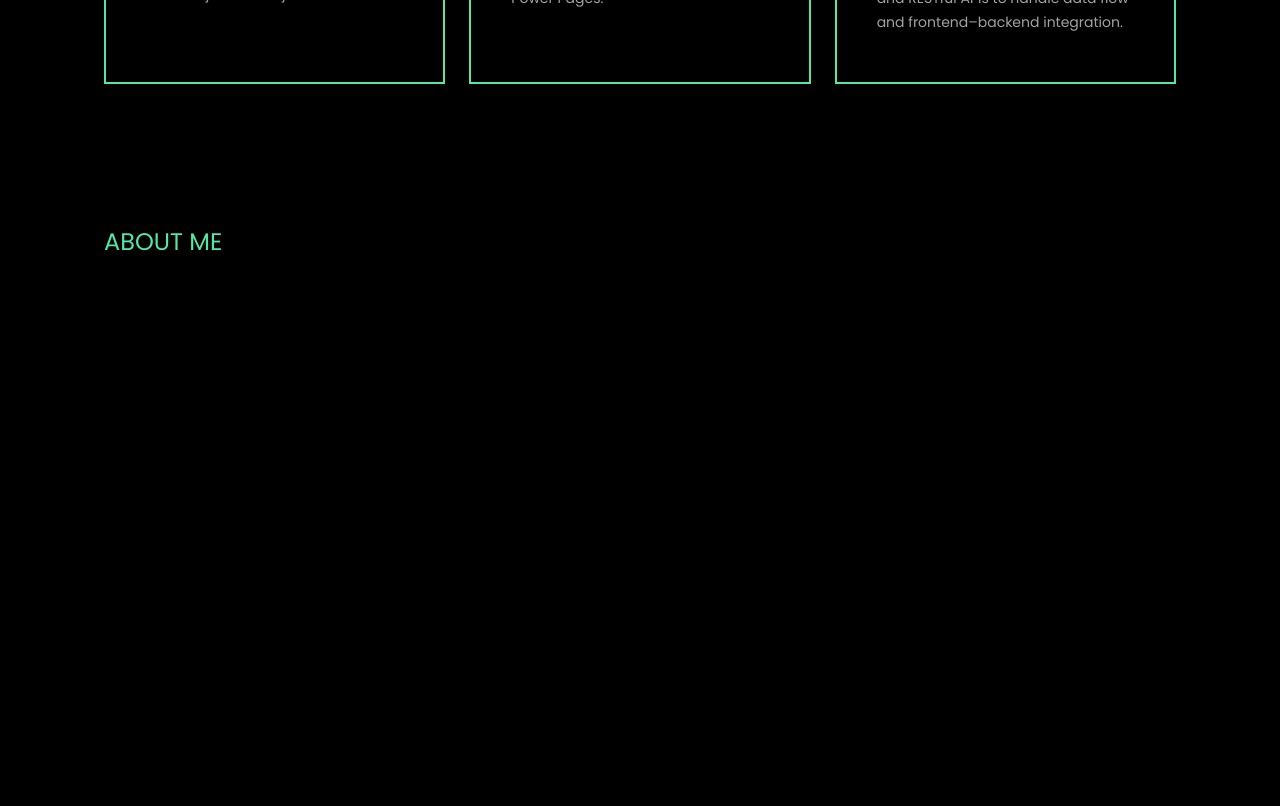
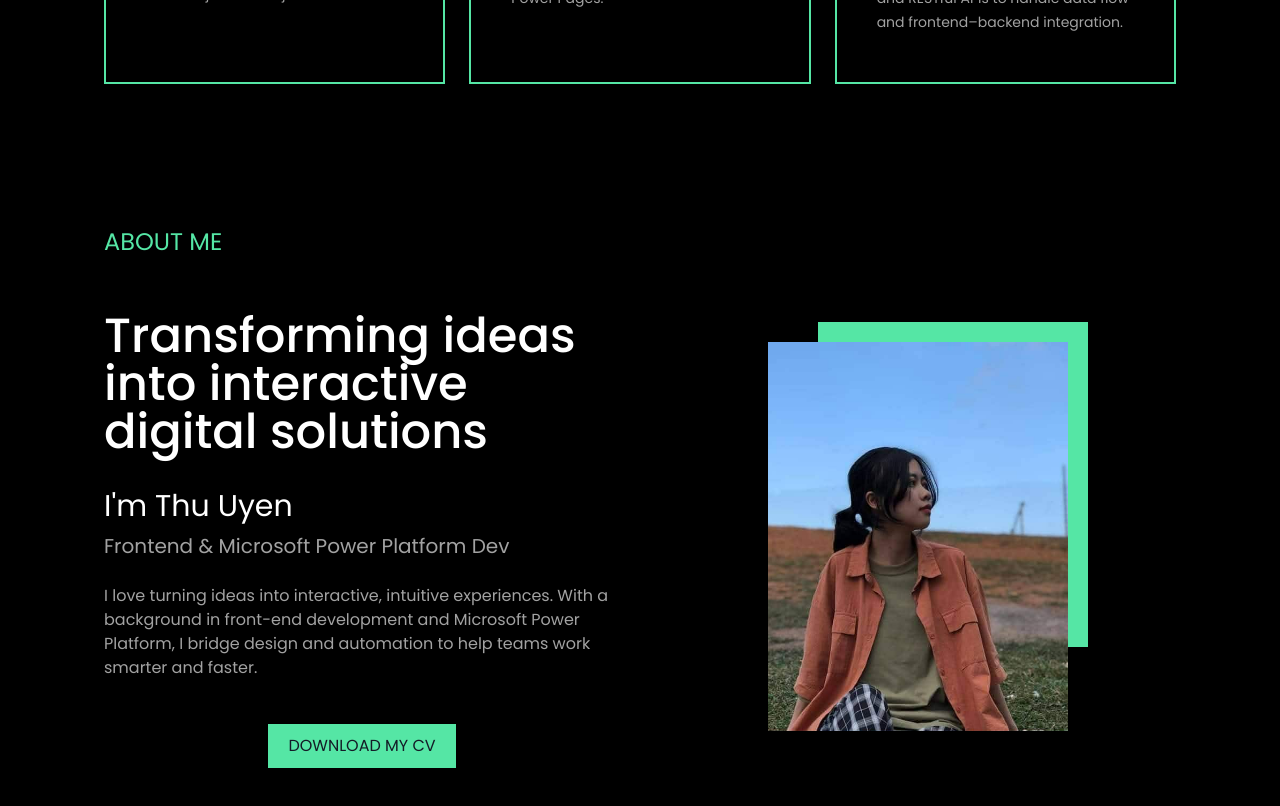
Before and after one commit to TruongThuUyen/My-Portfolio-Project, a Next.js app: page / in a window 1280 px wide. Shown: the part 1200-2006 px from the top of the page. Built offline with nearby package versions, Linux system fonts and the light colour scheme.

Commit message:
Added About section

```diff
--- a/src/app/globals.css
+++ b/src/app/globals.css
@@ -40,8 +40,6 @@
 
 @media (prefers-color-scheme: dark) {
   :root {
-    /* --background: #0a0a0a;
-    --foreground: #ededed; */
   }
 }
 
@@ -52,4 +50,21 @@
 html,
 body {
   background-color: var(--background);
+  color: white;
 }
+
+.section-sub-title.show {
+  animation: slide-up 3s ease-out forwards;
+}
+
+@keyframes slide-up {
+  0% {
+    transform: translateY(20%);
+    opacity: 0;
+  }
+
+  100% {
+    transform: translateY(0);
+    opacity: 1;
+  }
+}
--- a/src/components/about-me/AboutMe.js
+++ b/src/components/about-me/AboutMe.js
@@ -1,7 +1,68 @@
+'use client';
+import personalImage from '../../../public/images/personal-image.jpg';
+import './styled.css';
+
+import { useEffect } from 'react';
+
 export default function AboutMe() {
+  useEffect(() => {
+    const observer = new IntersectionObserver(
+      (entries) => {
+        entries.forEach((entry) => {
+          if (entry.isIntersecting) {
+            entry.target.classList.add('show');
+          }
+        });
+      },
+      { threshold: 0.1 }
+    );
+
+    const titleEl = document.querySelectorAll('.section-sub-title');
+    const imgWrapperEl = document.querySelectorAll('.about__image-wrapper');
+
+    observer.observe(titleEl[0]);
+    observer.observe(imgWrapperEl[0]);
+
+    return () => observer.disconnect();
+  }, []);
+
   return (
-    <div className='section-wrapper pt-20 pb-10'>
-      <h2 className='section-title'>About Me</h2>
+    <div id='#about' className='section-wrapper pt-20 pb-10'>
+      <p className='section-title'>About Me</p>
+
+      <div className='grid grid-cols-1 lg:grid-cols-2 gap-10 my-5'>
+        <div className='flex flex-col'>
+          <h2 className='section-sub-title text-3xl md:text-5xl font-medium text-[var(--text-secondary-color)] max-w-[1024px] my-8 leading-none'>
+            Transforming ideas into interactive digital solutions
+          </h2>
+          <p className='text-3xl'>I'm Thu Uyen</p>
+          <p className='mt-2 text-xl text-[var(--text-primary-color)] capitalize'>
+            Frontend & Microsoft Power Platform dev
+          </p>
+          <p className='my-6 text-[var(--text-primary-color)]'>
+            I love turning ideas into interactive, intuitive experiences. With a background in
+            front-end development and Microsoft Power Platform, I bridge design and automation to
+            help teams work smarter and faster.
+          </p>
+          <div className='mt-5 text-start lg:text-center'>
+            <button
+              className='btn-slide
+                relative  z-1
+                py-2.5 px-5 text-center
+                text-md
+                text-[var(--color-primary-black)] bg-[var(--color-primary-green)]
+                transition-[var(--tran-05)]
+                overflow-hidden cursor-pointer'>
+              <a href='#'>DOWNLOAD MY CV</a>
+            </button>
+          </div>
+        </div>
+        <div className='about__image-wrapper relative flex items-center justify-start lg:justify-center mt-12 mb-6 lg:mb-6'>
+          <div className='about__image-boder relative w-[300px] h-[389px]'>
+            <img src={personalImage.src} alt='avatar' className='w-full h-full object-cover' />
+          </div>
+        </div>
+      </div>
     </div>
   );
 }
--- /dev/null
+++ b/src/components/about-me/styled.css
@@ -0,0 +1,26 @@
+.about__image-boder::before {
+  position: absolute;
+  content: '';
+  top: -20px;
+  left: 50px;
+  width: calc(100% - 30px);
+  height: calc(100% - 64px);
+  border-top: 20px solid var(--color-primary-green);
+  border-right: 20px solid var(--color-primary-green);
+}
+
+.about__image-wrapper.show {
+  animation: slide-in 2s cubic-bezier(0.25, 0.1, 0.25, 1) forwards;
+}
+
+@keyframes slide-in {
+  0% {
+    transform: translateX(10%);
+    opacity: 0.2;
+  }
+
+  100% {
+    transform: translateX(0);
+    opacity: 1;
+  }
+}
--- a/src/components/services/Services.js
+++ b/src/components/services/Services.js
@@ -28,7 +28,7 @@ export default function ServicesSection() {
   return (
     <div className='section-wrapper pt-20 pb-10'>
       <p className='section-title text-center'>My services</p>
-      <h2 className='services-title text-3xl md:text-5xl font-medium text-center text-[var(--text-secondary-color)] max-w-[1024px] mx-auto '>
+      <h2 className='services-title text-3xl md:text-5xl font-medium text-center text-[var(--text-secondary-color)] max-w-[1024px] mx-auto'>
         Transforming ideas into robust solutions with code and platform innovation.
       </h2>
       <ul className='my-service__list grid grid-cols-1 md:grid-cols-2 lg:grid-cols-3 gap-6 mt-20'>
```
Also changed, not shown: public/images/personal-image.jpg (added).
